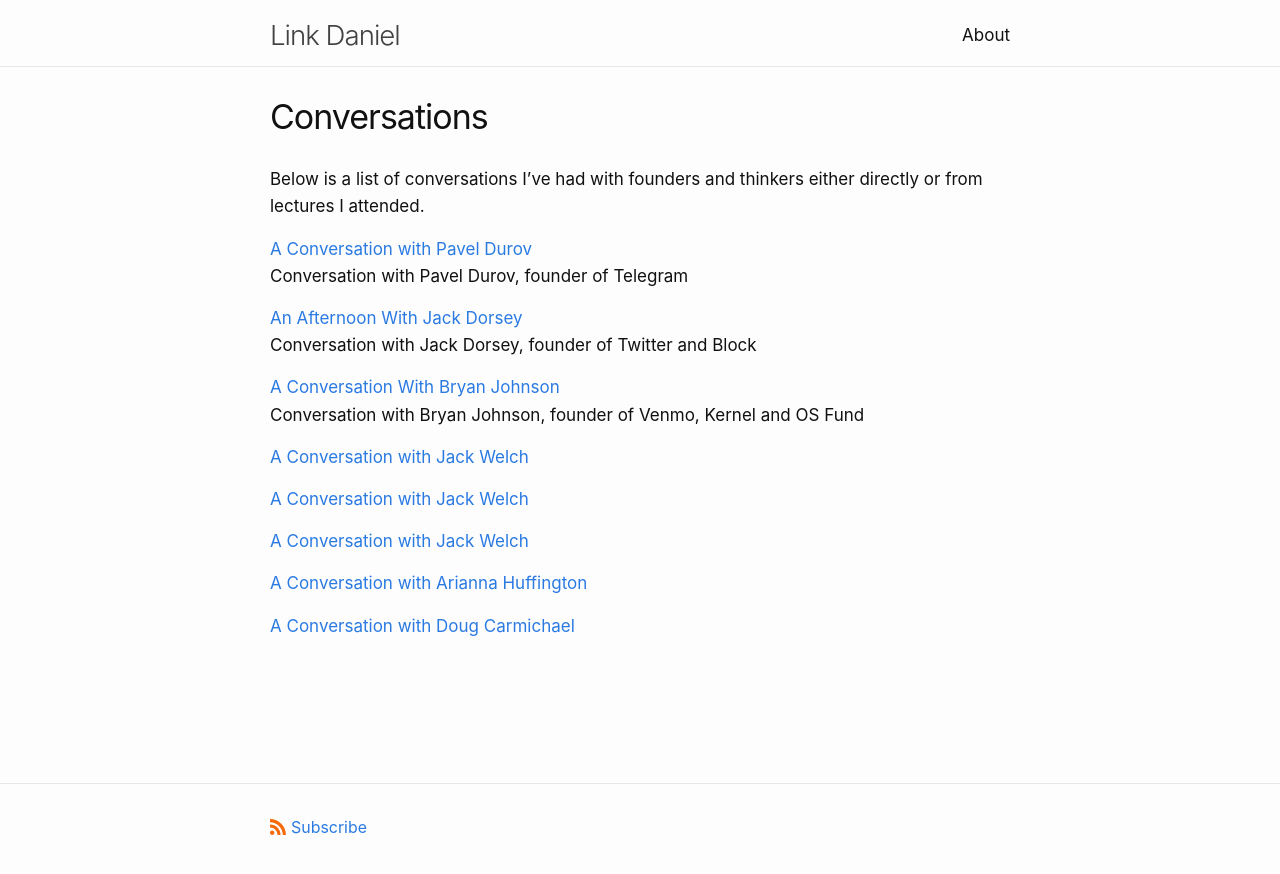
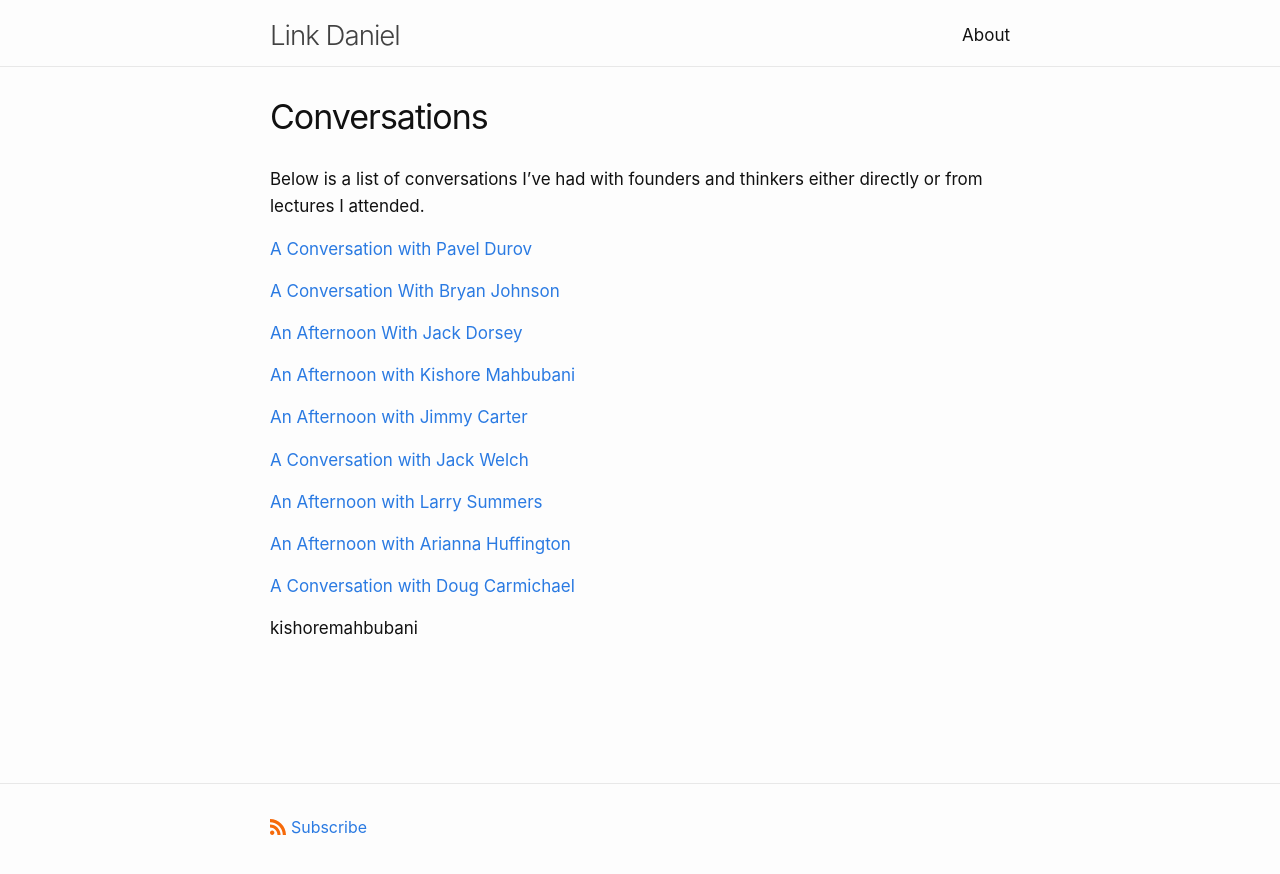
Before and after one commit to link-daniel/link.github.io, a Jekyll site: the page built from conversations.md, in a window 1280 px wide. Shown: the top 874 px of the page. Built offline with Jekyll 4.4.1, drawn with Linux system fonts in a browser that asks for light colours.

Commit message:
Update conversations.md

```diff
--- a/conversations.md
+++ b/conversations.md
@@ -8,27 +8,31 @@ Below is a list of conversations I've had with founders and thinkers either dire
 
 [A Conversation with Pavel Durov](/durov)
 <br>
-Conversation with Pavel Durov, founder of Telegram
+
+[A Conversation With Bryan Johnson](/bryanjohnson)
+<br>
 
 [An Afternoon With Jack Dorsey](/jackdorsey)
 <br>
-Conversation with Jack Dorsey, founder of Twitter and Block
 
-[A Conversation With Bryan Johnson](/bryanjohnson)
+[An Afternoon with Kishore Mahbubani](/kishoremahbubani)
 <br>
-Conversation with Bryan Johnson, founder of Venmo, Kernel and OS Fund
+
+[An Afternoon with Jimmy Carter](/jimmycarter)
+<br>
 
 [A Conversation with Jack Welch](/jackwelch)
 <br>
 
-[A Conversation with Jack Welch](/ericschmidt)
+[An Afternoon with Larry Summers](/larrysummers)
 <br>
 
-[A Conversation with Jack Welch](/larrysummers)
-<br>
-
-[A Conversation with Arianna Huffington](/ariannahuffington)
+[An Afternoon with Arianna Huffington](/ariannahuffington)
 <br>
 
 [A Conversation with Doug Carmichael](/dougcarmichael)
 <br>
+
+
+
+kishoremahbubani
```
